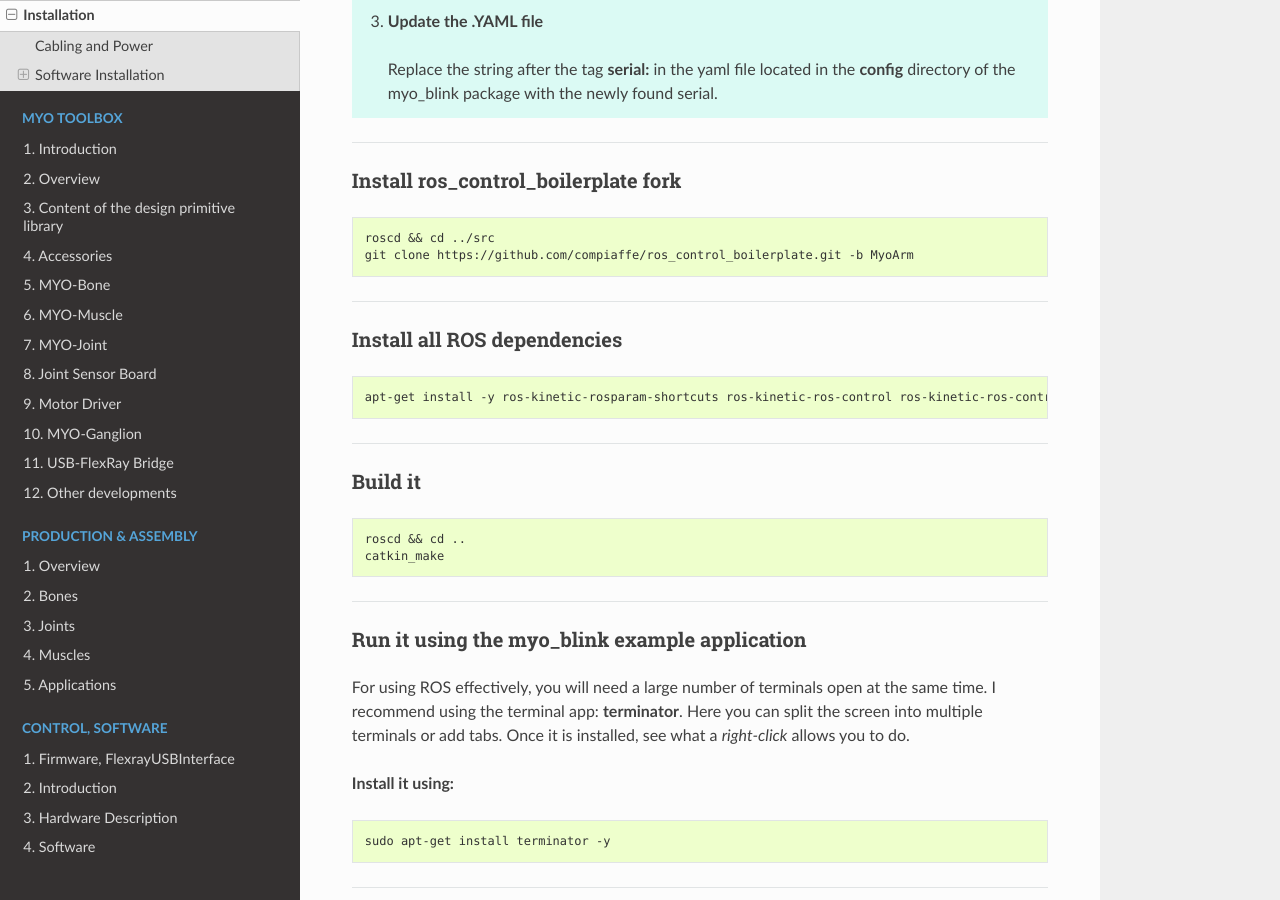
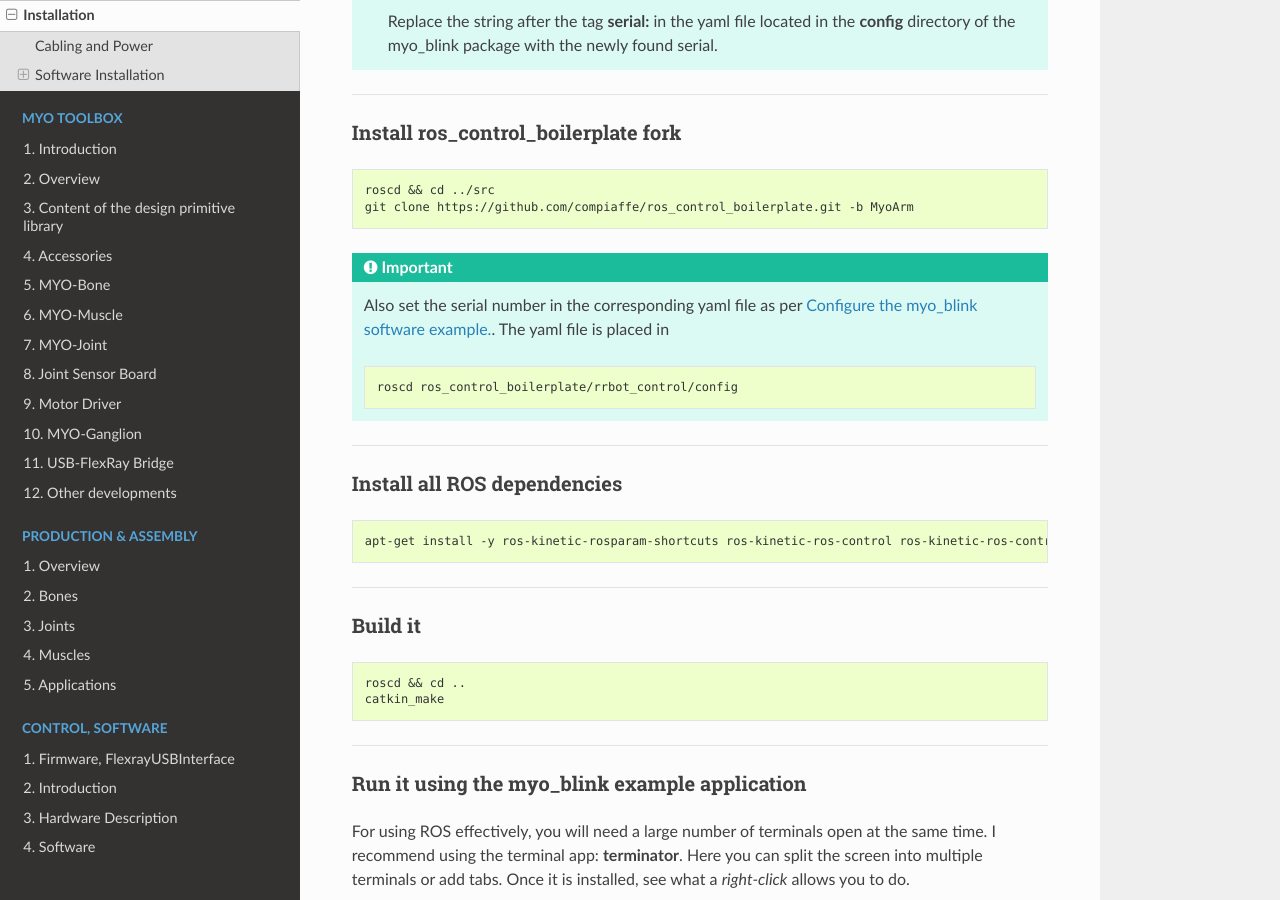
Before and after one commit to MyoRobotics/MyoRobotics-Documentation, a Sphinx documentation site: the page built from source/getting-started/installation.rst, in a window 1280 px wide and 900 px high, scrolled down 2964 px. Built offline with Sphinx 7.4.7 and the Read the Docs theme 2.0.0, drawn with Linux system fonts in a browser that asks for light colours; some of the changed text lies outside the part shown.

Commit message:
Add note to also configure serial for ros_control_boilerplate

```diff
--- a/source/getting-started/installation.rst
+++ b/source/getting-started/installation.rst
@@ -87,13 +87,15 @@ Clone
    git clone https://github.com/roboy/myo_blink.git -b master
 
 
+.. _find-set-usb-serial:
+
 Configure the myo_blink software example.
 +++++++++++++++++++++++++++++++++++++++++
 
 All system configuration is placed inside a yaml file in the 'config' directory of this package.
 Most importantly it **contains the serial number** of the USB2Flexray adapter. Adjust it to your devices ID.
 
-.. HINT:: How to find the serial number
+.. HINT::
 
   1. **Find your device in /dev**
 
@@ -140,6 +142,15 @@ Install ros_control_boilerplate fork
 
    roscd && cd ../src
    git clone https://github.com/compiaffe/ros_control_boilerplate.git -b MyoArm
+
+.. IMPORTANT::
+
+  Also set the serial number in the corresponding yaml file as per :ref:`find-set-usb-serial`.
+  The yaml file is placed in
+
+  .. code-block:: console
+
+    roscd ros_control_boilerplate/rrbot_control/config
 
 ----
 
```
